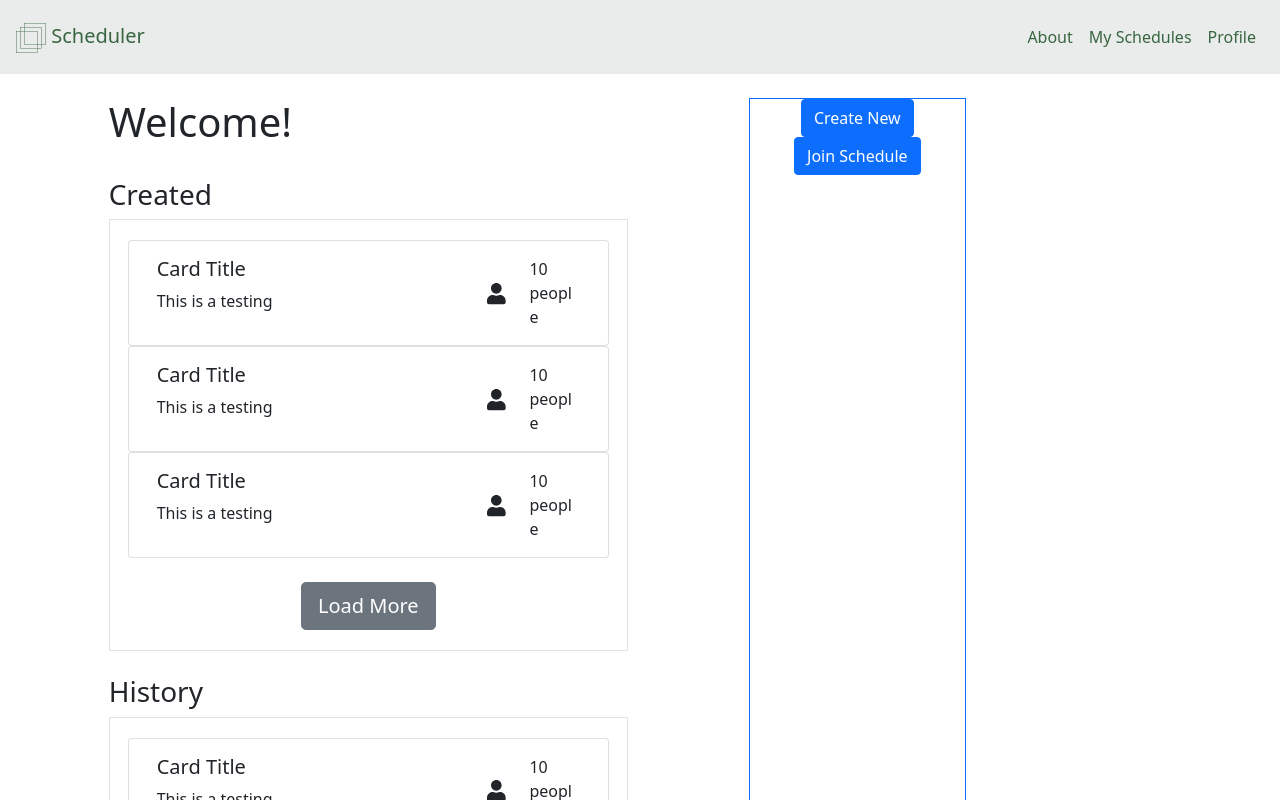
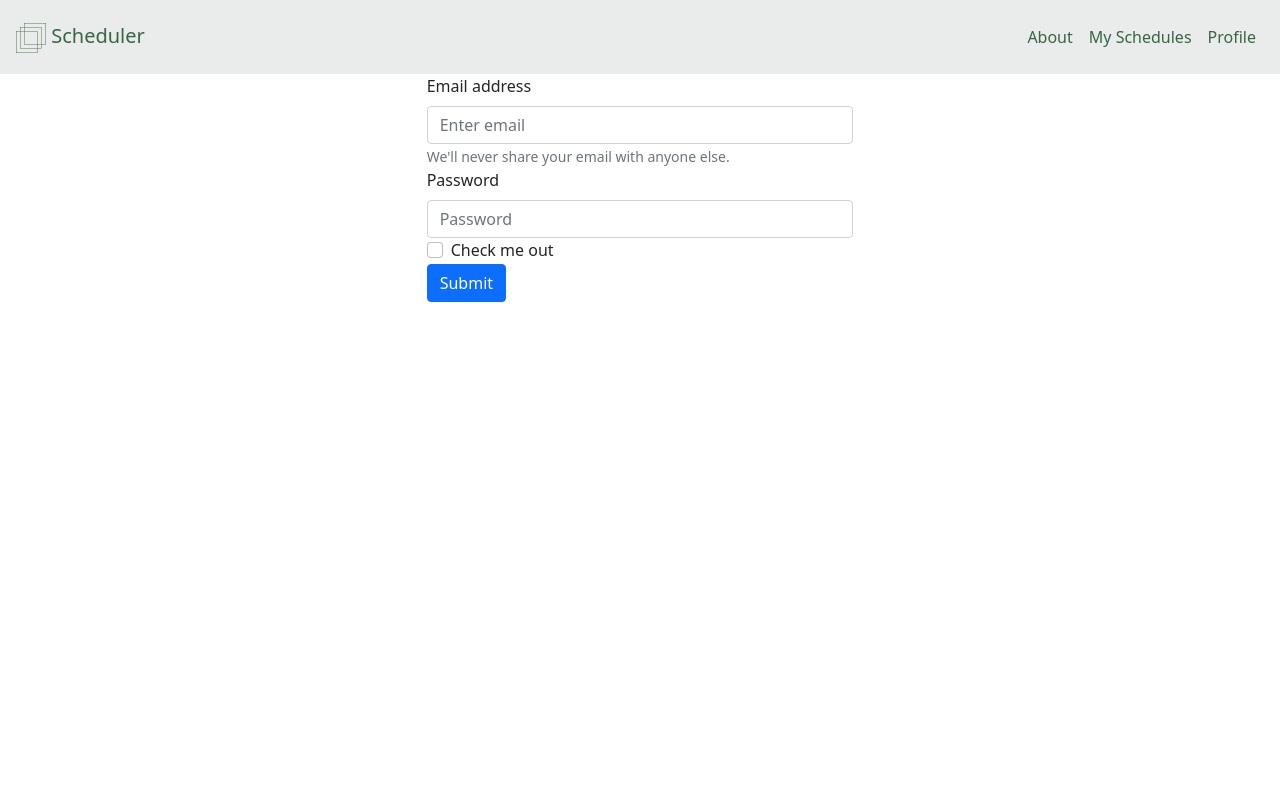
Before and after one commit to danipurwadi/scheduler, a React (Create React App) app in the folder client/: page / in a window 1280 px wide. Shown: the top 800 px of the page. Built offline with nearby package versions, Linux system fonts and the light colour scheme.

Commit message:
feat: add login page

```diff
--- a/client/src/App.js
+++ b/client/src/App.js
@@ -4,12 +4,13 @@ import 'bootstrap/dist/css/bootstrap.min.css';
 import CreateSchedule from './components/CreateScheduleComponent';
 import NavigationBar from './components/NavBarComponent';
 import Main from './components/MainComponent';
+import Login from './components/LoginComponent';
 
 function App() {
   return (
     <div>
       <NavigationBar />
-      <Main />
+      <Login />
     </div>
 
   );
--- /dev/null
+++ b/client/src/components/LoginComponent.js
@@ -0,0 +1,47 @@
+import React from 'react';
+import styled from 'styled-components'
+import { Row, Col, Button, Form, Container } from 'react-bootstrap';
+import { FontAwesomeIcon } from '@fortawesome/react-fontawesome';
+import {faUser} from '@fortawesome/free-solid-svg-icons';
+
+const Styles = styled.div`
+    html, body {
+        height: 100%;
+    }
+
+    .min-100 {
+        min-height: 100%;
+        height: 100%;
+    }
+`
+function Login() {
+    return(
+        <Styles >
+            <Col md={{span: 4, offset:"4"}}>
+                <Form className="">
+                    <Form.Group controlId="formBasicEmail">
+                        <Form.Label>Email address</Form.Label>
+                        <Form.Control type="email" placeholder="Enter email" />
+                        <Form.Text className="text-muted">
+                        We'll never share your email with anyone else.
+                        </Form.Text>
+                    </Form.Group>
+
+                    <Form.Group controlId="formBasicPassword">
+                        <Form.Label>Password</Form.Label>
+                        <Form.Control type="password" placeholder="Password" />
+                    </Form.Group>
+                    <Form.Group controlId="formBasicCheckbox">
+                        <Form.Check type="checkbox" label="Check me out" />
+                    </Form.Group>
+                    <Button variant="primary" type="submit">
+                        Submit
+                    </Button>
+                </Form>
+            </Col>
+
+        </Styles>
+    )
+}
+
+export default Login;
```
